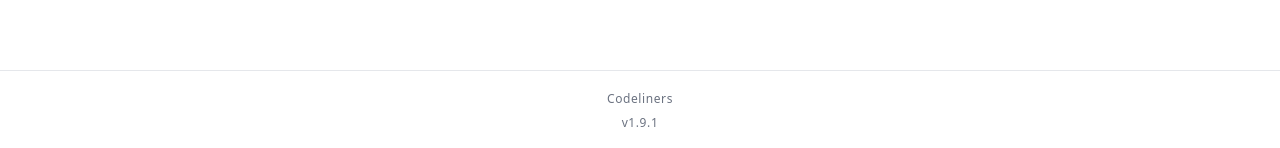
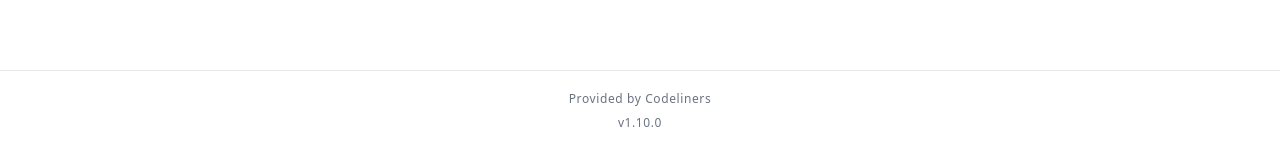
Before and after one commit to code1iners/bgm-factory-nextjs, a Next.js app: page / in a window 1280 px wide. Shown: the part 649-797 px from the top of the page. Built offline with nearby package versions, Linux system fonts and the light colour scheme.

Commit message:
[v1.10.0] Updated footer text and refactoring component.

```diff
--- /dev/null
+++ b/components/layouts/web-footer.tsx
@@ -0,0 +1,10 @@
+import packageConfig from "@/root/package.json";
+
+export default function WebFooter() {
+  return (
+    <footer className="px-10 py-5 flex flex-col justify-center items-center gap-2">
+      <span className="footer-text">Provided by Codeliners</span>
+      <span className="footer-text">v{packageConfig.version}</span>
+    </footer>
+  );
+}
--- a/components/layouts/web-layout.tsx
+++ b/components/layouts/web-layout.tsx
@@ -1,9 +1,9 @@
 import React from "react";
 import { useRecoilValue } from "recoil";
-import packageConfig from "@/root/package.json";
 import WebHeader from "@/components/web-header";
 import MainMenu from "@/components/main-menu";
 import { isMenuOpenedAtom } from "@/libs/clients/atoms";
+import WebFooter from "./web-footer";
 
 interface WebLayoutProps {
   children: React.ReactNode;
@@ -21,10 +21,7 @@
         ) : (
           <div className="flex flex-col h-full overflow-y-auto divide-y">
             <div className="grow">{children}</div>
-            <footer className="px-10 py-5 flex flex-col justify-center items-center gap-2">
-              <span className="footer-text">Codeliners</span>
-              <span className="footer-text">v{packageConfig.version}</span>
-            </footer>
+            <WebFooter />
           </div>
         )}
       </main>
--- a/package.json
+++ b/package.json
@@ -1,6 +1,6 @@
 {
   "name": "bgm-factory",
-  "version": "1.9.1",
+  "version": "1.10.0",
   "private": true,
   "scripts": {
     "dev": "next dev",
```
